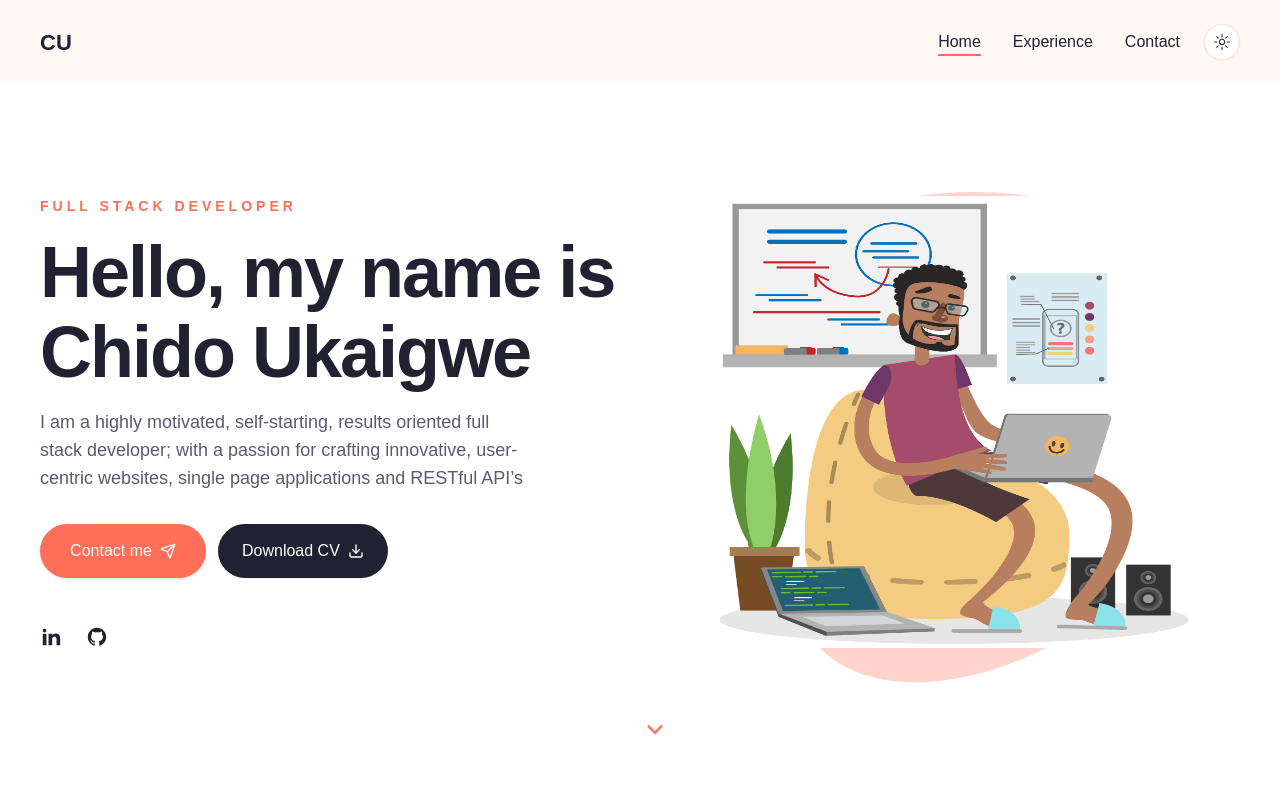
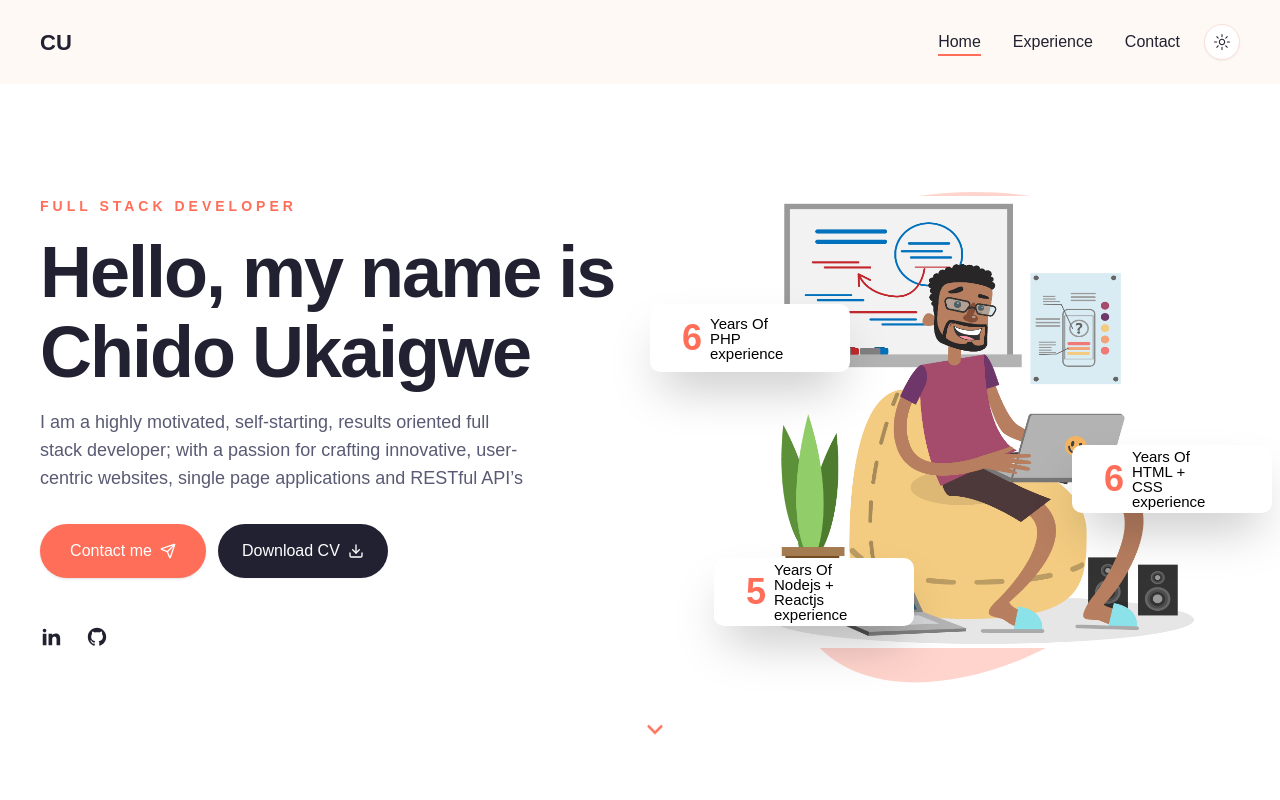
Before and after one commit to chidozieukaigwe/portfolio, a Next.js app: page / in a window 1280 px wide. Shown: the top 800 px of the page. Built offline with nearby package versions, Linux system fonts and the light colour scheme.

Commit message:
updated hero image section with number badges

```diff
--- a/src/components/Hero.jsx
+++ b/src/components/Hero.jsx
@@ -38,12 +38,12 @@ export default function Hero() {
                 </div>
                 {/* image */}
                 <div className="hidden xl:flex relative">
-                    badge 1
-                    {/* <Badge icon={RiBriefcase4Fill} endCountNum={6} badgeText={'Years Of experience'} containerStyles="absolute top-[24%] -left-[5rem]"/> */}
+                    {/* badge 1 */}
+                    <Badge endCountNum={6} badgeText={'Years Of PHP experience'} containerStyles="absolute top-[24%] -left-[5rem]"/>
                     {/* badge 2 */}
-                    {/* <Badge icon={RiTodoFill} endCountNum={6} badgeText={'Years Of experience'} containerStyles="absolute top-[80%] -left-[1rem]"/> */}
+                    <Badge  endCountNum={5} badgeText={'Years Of Nodejs + Reactjs experience'} containerStyles="absolute top-[80%] -left-[1rem]"/>
                      {/* badge 3 */}
-                     {/* <Badge icon={RiTodoFill} endCountNum={6} badgeText={'Years Of experience'} containerStyles="absolute top-[55%] -right-8"/> */}
+                     <Badge  endCountNum={6} badgeText={'Years Of HTML + CSS experience'} containerStyles="absolute top-[55%] -right-8"/>
                     <div className="bg-hero_shape2_light dark:bg-hero_shape2_dark w-[500px] h-[500px] bg-no-repeat absolute -top-1 -right-2"> </div>
                     <DevImg containerStyles="bg-hero_shape w-[510px] h-[462] bg-no-repeat" imgsrc={'/hero/webdeveloper-modified.jpg'}/>
                 </div>
```
